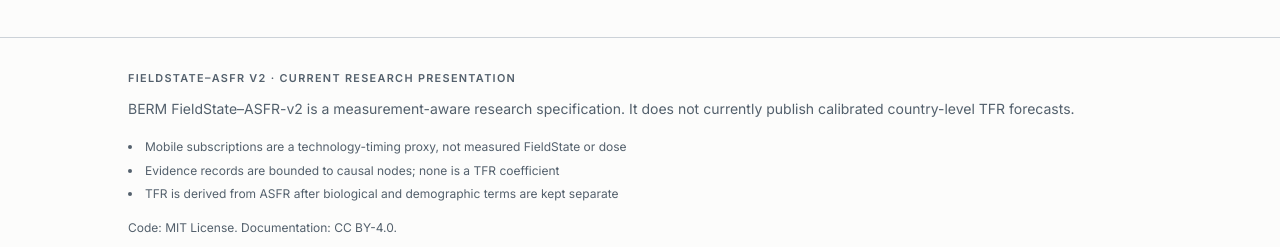
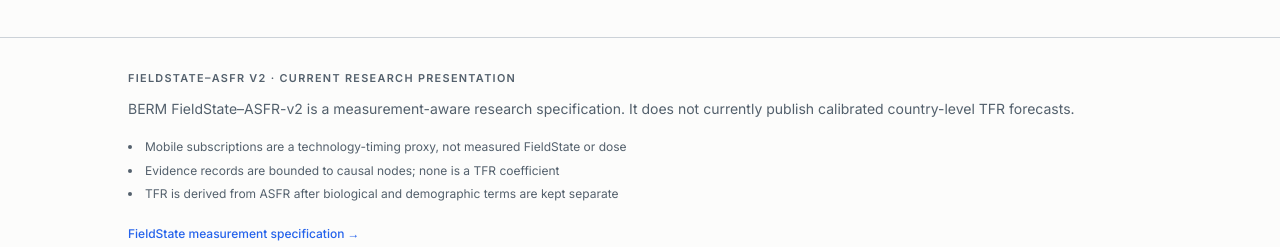
Before and after one commit to joetuotto/extinctionfield, a Next.js app in the folder website/: page /en/explore in a window 1280 px wide. Shown: the part 705-952 px from the top of the page. Built offline with nearby package versions, Linux system fonts and the light colour scheme; no server answers.

Commit message:
site: add FieldState spec link to footer
V2 footer now links to /model/fieldstate measurement specification.

Co-Authored-By: Claude Opus 4.6 <noreply@anthropic.com>

```diff
--- a/website/components/SiteFooter.tsx
+++ b/website/components/SiteFooter.tsx
@@ -1,5 +1,6 @@
 "use client";
 
+import Link from "next/link";
 import { usePathname } from "next/navigation";
 import { activeModelVersion } from "@/lib/modelVersions";
 
@@ -66,6 +67,16 @@ export function SiteFooter({ locale }: { locale: string }) {
             <li key={bullet}>{bullet}</li>
           ))}
         </ul>
+        {version !== "berm-v18" && (
+          <p className="mt-4">
+            <Link
+              href={`/${language}/model/fieldstate`}
+              className="text-xs font-medium text-accent transition-colors hover:text-accent-hover"
+            >
+              {language === "fi" ? "FieldState-mittausmäärittely" : "FieldState measurement specification"} →
+            </Link>
+          </p>
+        )}
         <p className="text-xs text-foreground-muted mt-4">{COPY[language].license}</p>
       </div>
     </footer>
```
